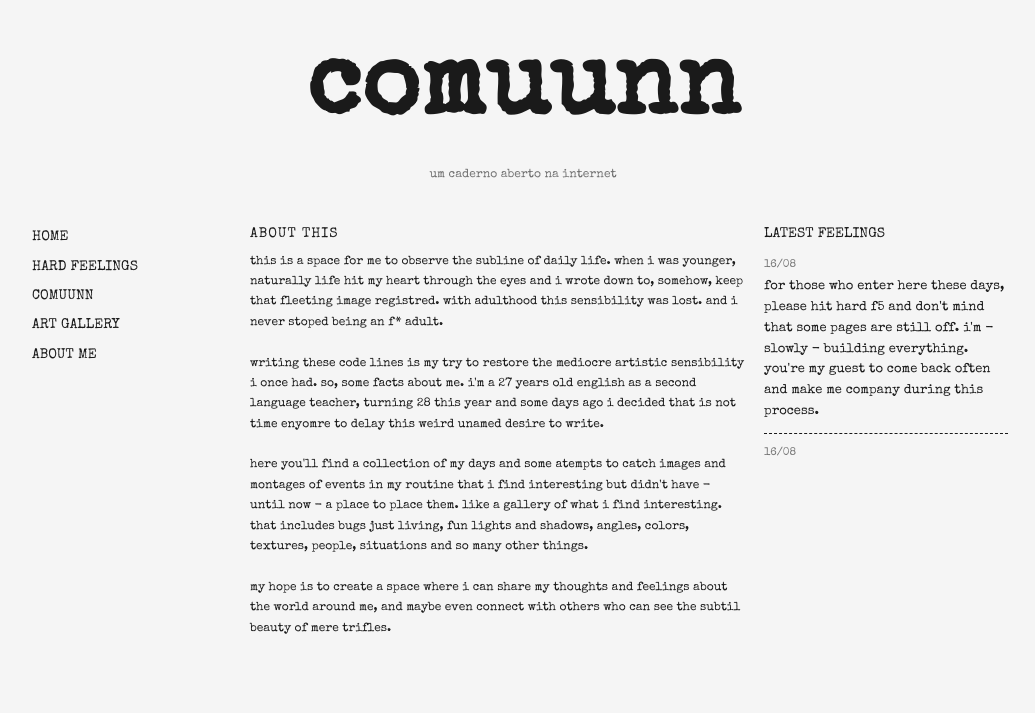
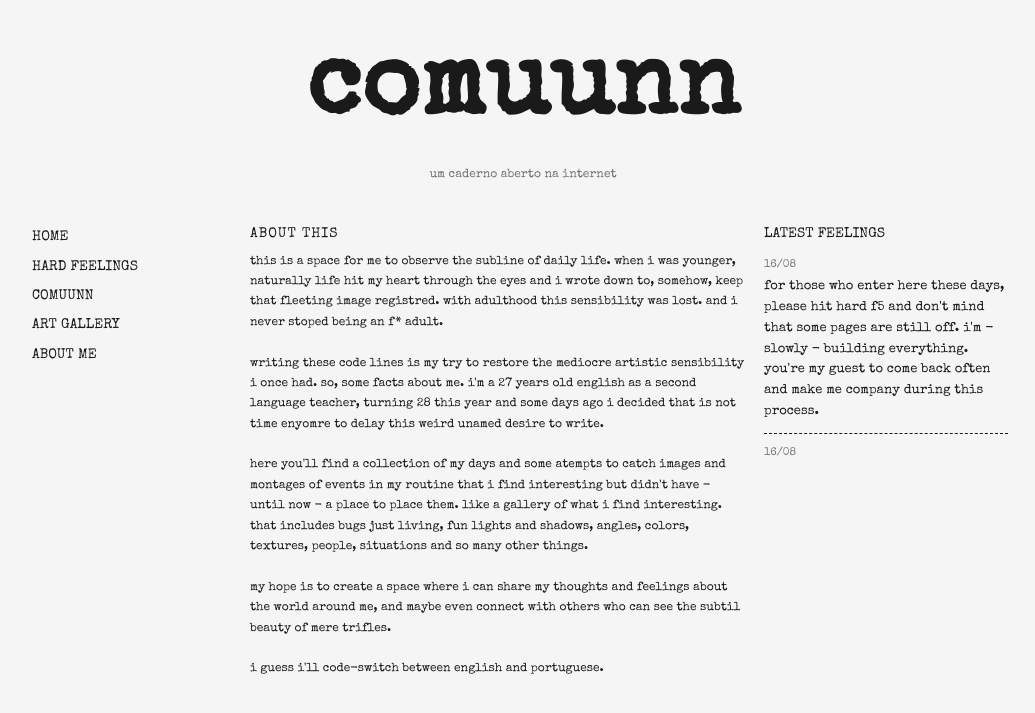
Before and after one commit to guiolhermer/comuunn, a Jekyll site: the page built from index.html, in a window 1280 px wide. Shown: the top 713 px of the page, without its empty margins (117-1152 px from the left). Built offline with Jekyll 4.4.1, drawn with Linux system fonts in a browser that asks for light colours.

Commit message:
fix: add code-switching note in description for improved clarity

```diff
--- a/_config.yml
+++ b/_config.yml
@@ -8,6 +8,8 @@ description: |
   Here you'll find a collection of my days and some atempts to catch images and montages of events in my routine that I find interesting but didn't have - until now - a place to place them. Like a gallery of what I find interesting. That includes bugs just living, fun lights and shadows, angles, colors, textures, people, situations and so many other things.
 
   My hope is to create a space where I can share my thoughts and feelings about the world around me, and maybe even connect with others who can see the subtil beauty of mere trifles.
+
+  I guess I'll code-switch between English and Portuguese.
 
 
 baseurl: ""
```
